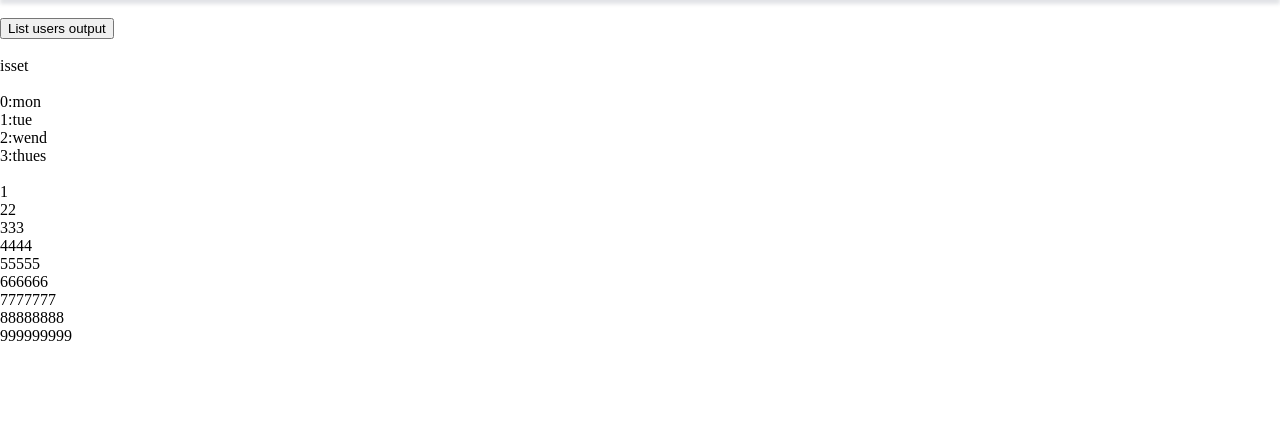
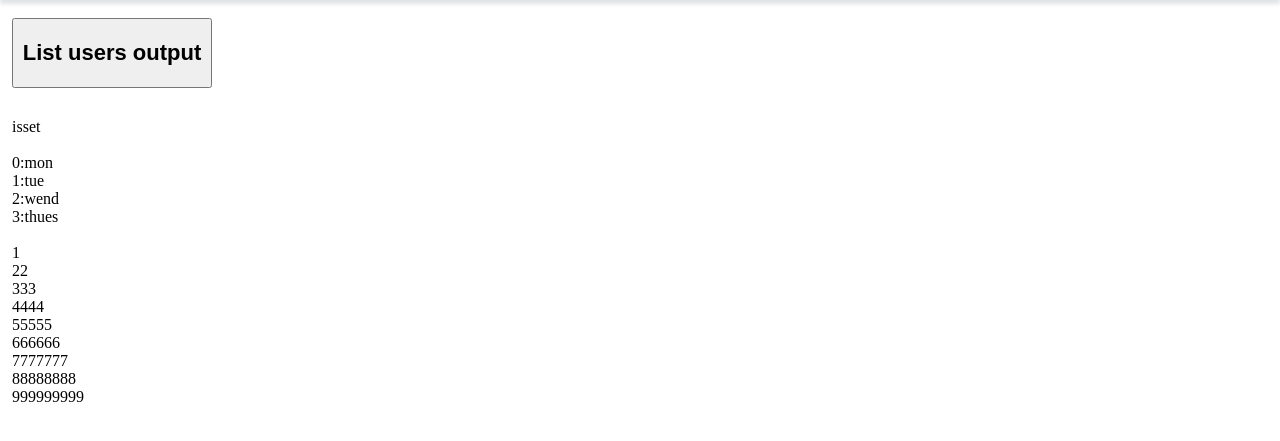
Before and after one commit to prora61/Site-dev-beginner-, a PHP site: page /index.php in a window 1280 px wide. Shown: the part 50-491 px from the top of the page. Run offline with PHP 8.4, Linux system fonts and the light colour scheme.

Commit message:
formatting

```diff
--- a/form_out.php
+++ b/form_out.php
@@ -1,8 +1,8 @@
 <div>
     <form action="#" method = "POST">
-        <div>
+        <div style="height: 100px;">
             <br>
-            <input type="submit" name="Output_list" value="List users output">
+            <input type="submit" name="Output_list" value="List users output" class="btn_output">
         </div>
     </form>
 </div>
--- a/header.html
+++ b/header.html
@@ -29,10 +29,6 @@
             margin-left: 12px;
         }
 
-        .menu__elem2 {
-            text-align: left;
-        }
-
         .content {
             margin-top: 5px;
             text-align: center;
@@ -57,6 +53,13 @@
             background: rgb(51, 133, 35);
             font-weight: bold;
             border: 0;
+        }
+
+        .btn_output{
+            width: 200px;
+            height: 70px;
+            font-size: 22px;
+            font-weight: bold;
         }
 
         .btn {
--- a/index.php
+++ b/index.php
@@ -15,7 +15,7 @@
                 </div>
             </div>
         </header>
-        <div>
+        <div class="menu__elem">
             <?php
                 $site_name = $_GET['name']??'0';
                 switch ($site_name){
--- a/main.php
+++ b/main.php
@@ -1,4 +1,3 @@
-
 <?php
     error_reporting(E_ALL & E_STRICT);
     ini_set('display_errors', '1');
```
